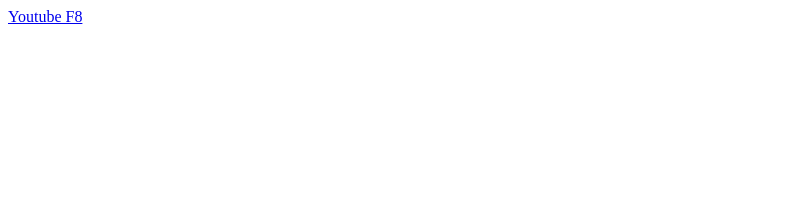
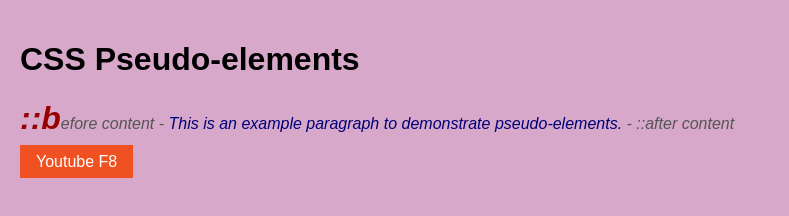
Before and after one commit to TuanKiet0398/html_css, a plain HTML site: page pseudo_classes/index.html in a window 1280 px wide. Shown: the whole page, without its empty margins (0-789 px from the left). Drawn offline with Linux system fonts and the light colour scheme.

Commit message:
Add padding css

```diff
--- a/css_structure/main.css
+++ b/css_structure/main.css
@@ -1,4 +1,4 @@
 h1 {
-    color: rgb(243, 16, 126);
+    color: red;
     font-size: 50px;
 }
--- a/pseudo_classes/index.html
+++ b/pseudo_classes/index.html
@@ -1 +1,14 @@
-<a class="button" href="https://www.youtube.com/channel/UCNSCWwgW-rwmoE3Yc4WmJhw">Youtube F8</a>
+<!DOCTYPE html>
+<html lang="en">
+<head>
+    <meta charset="UTF-8">
+    <meta name="viewport" content="width=device-width, initial-scale=1.0">
+    <title>CSS Pseudo-elements</title>
+    <link rel="stylesheet" href="style.css">
+</head>
+<body>
+    <h1>CSS Pseudo-elements</h1>
+    <p class="example">This is an example paragraph to demonstrate pseudo-elements.</p>
+    <a class="button" href="https://www.youtube.com/channel/UCNSCWwgW-rwmoE3Yc4WmJhw">Youtube F8</a>
+</body>
+</html>
--- a/pseudo_classes/style.css
+++ b/pseudo_classes/style.css
@@ -1,3 +1,41 @@
+body {
+    font-family: Arial, sans-serif;
+    background-color: #d7a8c9;
+    color: #333;
+    margin: 0;
+    padding: 20px;
+}
+
+h1 {
+    color: #000;
+}
+
+.example::before {
+    content: "::before content - ";
+    color: #555;
+}
+
+.example::after {
+    content: " - ::after content";
+    color: #555;
+}
+
+.example::first-letter {
+    font-size: 2em;
+    font-weight: bold;
+    color: #900;
+}
+
+.example::first-line {
+    font-style: italic;
+    color: #007;
+}
+
+.example::selection {
+    background-color: #ff0;
+    color: #000;
+}
+
 .button {
     /* Thêm phần đệm, cho nút dày lên */
     /* Chương sau sẽ học chi tiết về padding */
```
Also changed, not shown: css_structure/index.html (+10 -2 lines), 1 other file.
